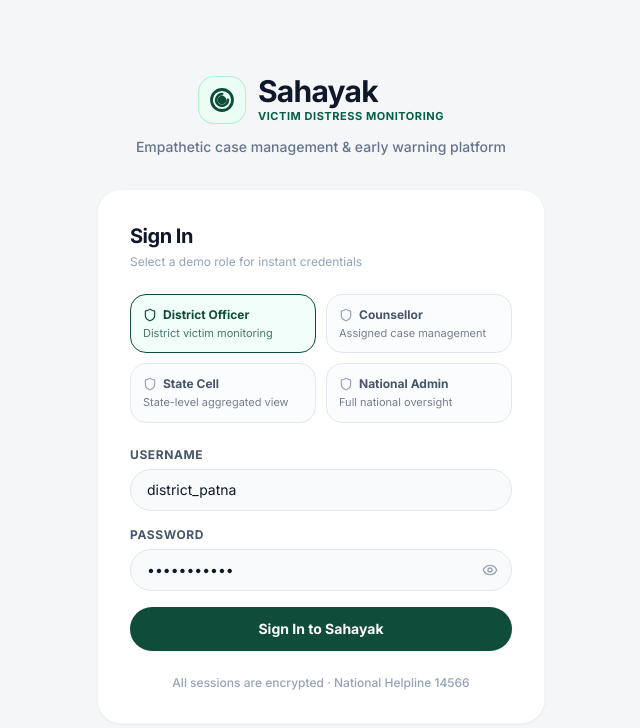
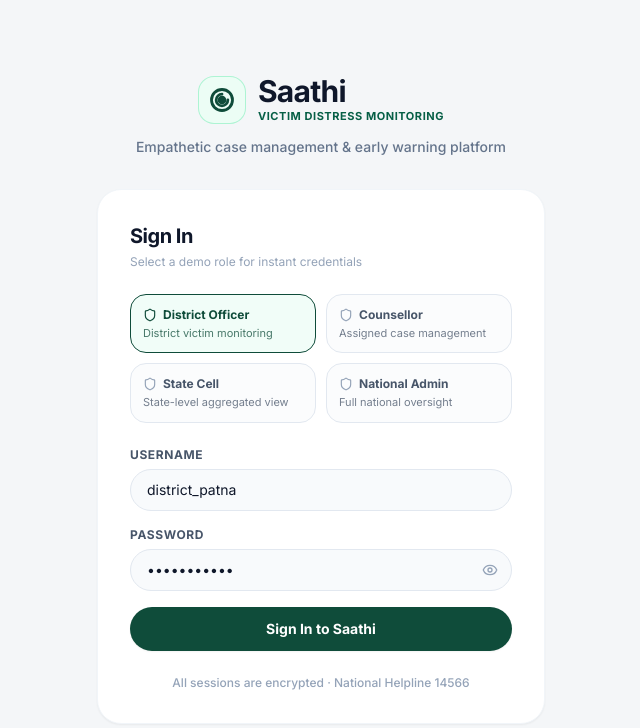
Before and after one commit to AnkitBal-007/Mental-health, a React (Vite) app in the folder frontend/: page /login in a window 1280 px wide. Shown: the top 728 px of the page, without its empty margins (319-959 px from the left). Built offline with nearby package versions, Linux system fonts and the light colour scheme; no server answers.

Commit message:
Rebrand web app from Sahayak to Saathi

```diff
--- a/frontend/index.html
+++ b/frontend/index.html
@@ -4,11 +4,11 @@
     <meta charset="UTF-8" />
     <link rel="icon" type="image/svg+xml" href="/vite.svg" />
     <meta name="viewport" content="width=device-width, initial-scale=1.0" />
-    <meta name="description" content="Sahayak — AI-Powered Victim Distress Monitoring & Case Management System. Holistic protection, early warning, and caring support." />
+    <meta name="description" content="Saathi — AI-Powered Victim Distress Monitoring & Case Management System. Holistic protection, early warning, and caring support." />
     <link rel="preconnect" href="https://fonts.googleapis.com">
     <link rel="preconnect" href="https://fonts.gstatic.com" crossorigin>
     <link href="https://fonts.googleapis.com/css2?family=Plus+Jakarta+Sans:wght@300;400;500;600;700;800&family=Inter:wght@400;500;600;700&display=swap" rel="stylesheet">
-    <title>Sahayak · Victim Distress Monitoring & Case Management</title>
+    <title>Saathi · Victim Distress Monitoring & Case Management</title>
   </head>
   <body class="bg-[#F4F6F8] text-slate-800 font-sans antialiased">
     <div id="root"></div>
--- a/frontend/src/components/Layout.jsx
+++ b/frontend/src/components/Layout.jsx
@@ -40,7 +40,7 @@ export default function Layout({ children }) {
               </svg>
             </div>
             <div>
-              <h1 className="text-xl font-extrabold text-slate-900 tracking-tight leading-none">Sahayak</h1>
+              <h1 className="text-xl font-extrabold text-slate-900 tracking-tight leading-none">Saathi</h1>
               <p className="text-[10px] text-emerald-700 font-semibold tracking-wider uppercase mt-0.5">Victim Care & Alert</p>
             </div>
           </div>
@@ -148,7 +148,7 @@ export default function Layout({ children }) {
 
                 <button
                   type="button"
-                  onClick={() => alert("National Atrocity Helpline: 14566\nEmergency SOS: 112\nSahayak Case Monitoring System Version 2.0")}
+                  onClick={() => alert("National Atrocity Helpline: 14566\nEmergency SOS: 112\nSaathi Case Monitoring System Version 2.0")}
                   className="w-full flex items-center gap-3 px-3 py-2.5 rounded-xl text-sm font-semibold text-slate-500 hover:text-slate-900 hover:bg-slate-50/70 transition-all text-left"
                 >
                   <HelpCircle className="w-4 h-4 text-slate-400" />
--- a/frontend/src/pages/ChatPage.jsx
+++ b/frontend/src/pages/ChatPage.jsx
@@ -28,7 +28,7 @@ export default function ChatPage() {
             </svg>
           </div>
           <div>
-            <h1 className="text-lg font-extrabold text-slate-900 tracking-tight leading-tight">Sahayak</h1>
+            <h1 className="text-lg font-extrabold text-slate-900 tracking-tight leading-tight">Saathi</h1>
             <p className="text-[10px] text-emerald-800 font-bold uppercase tracking-wider">Confidential Support Cell</p>
           </div>
         </div>
--- a/frontend/src/pages/Login.jsx
+++ b/frontend/src/pages/Login.jsx
@@ -54,7 +54,7 @@ export default function Login() {
               </svg>
             </div>
             <div className="text-left">
-              <h1 className="text-3xl font-extrabold text-slate-900 tracking-tight leading-none">Sahayak</h1>
+              <h1 className="text-3xl font-extrabold text-slate-900 tracking-tight leading-none">Saathi</h1>
               <p className="text-[11px] text-emerald-800 font-bold uppercase tracking-wider mt-0.5">Victim Distress Monitoring</p>
             </div>
           </div>
@@ -144,7 +144,7 @@ export default function Login() {
                   Authenticating…
                 </>
               ) : (
-                'Sign In to Sahayak'
+                'Sign In to Saathi'
               )}
             </button>
           </form>
```
